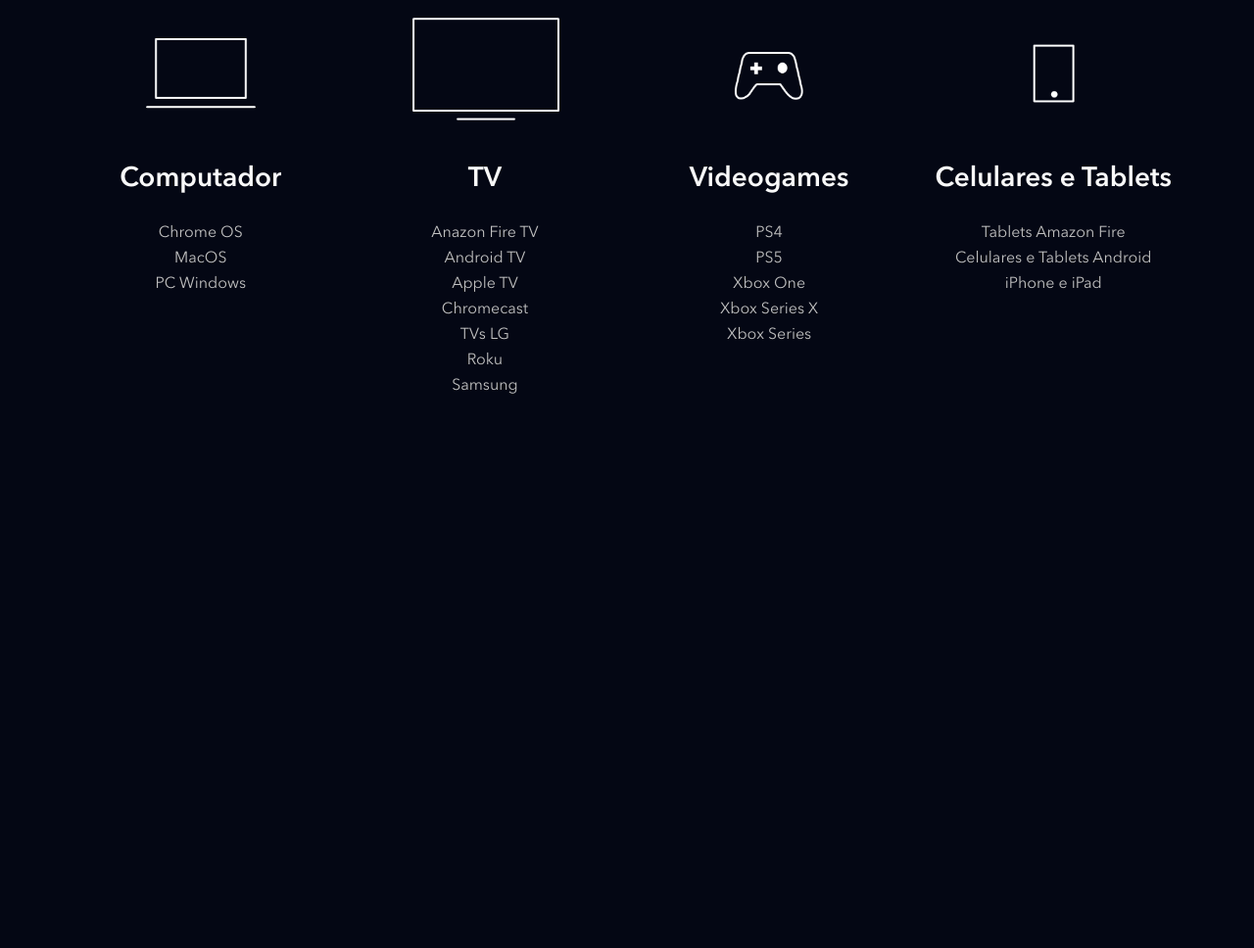
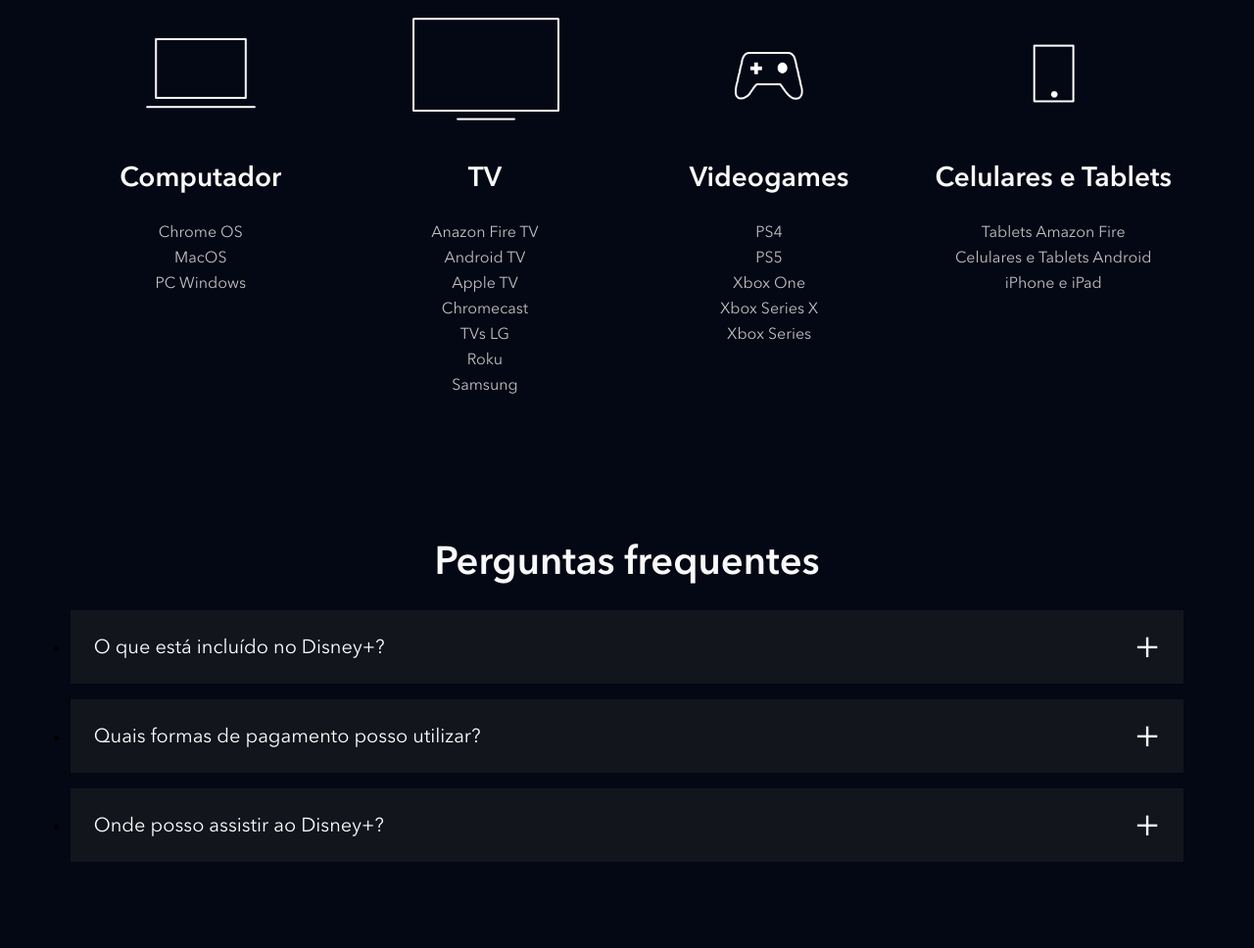
Before and after one commit to david-pr0/Clone_disneyplus, a plain HTML site: page index.html in a window 1280 px wide. Shown: the part 3913-4881 px from the top of the page at 98% size. Before the commit the page ends 4390 px from the top, so only its background shows below. Drawn offline with nearby package versions, Linux system fonts and the light colour scheme; files that its build step writes are made by us from their sources; files whose address does not match are found by name.

Commit message:
Criando o faq

```diff
--- a/index.html
+++ b/index.html
@@ -223,6 +223,48 @@
             </li>
         </ul>
     </section>
+    <section class="faq">
+        <h2 class="title">
+            Perguntas frequentes
+        </h2>
+        <ul class="faq__questions">
+            <li class="faq__questions__item">
+                <div class="faq__questions__item__question" data-faq-question>
+                    O que está incluído no Disney+?
+                </div>
+                <div class="faq__questions__item__answer text--big">
+                    <span>O Disney+ oferece:</span>
+                    <ul>
+                        <li>Experiência premium sem intervalos comerciais.</li>
+                        <li>As melhores histórias da Disney, Pixar, Marvel, Star Wars e National Geographic, tudo em um só lugar.</li>
+                        <li>Groupwatch: assista junto com amigos ou familiares, mesmo separados.</li>
+                        <li>Downloads ilimitados em até 10 dispositivos compatíveis.</li>
+                        <li>Mais de 300 títulos 4K UHD e HDR.</li>
+                        <li>A possibilidade de assistir em até 4 dispositivos compatíveis simultaneamente sem custo adicional.</li>
+                        <li>IMAX Enhanced: disponível para alguns títulos da Marvel em dispositivos compatíveis com o Disney+.</li>
+                    </ul>
+                </div>
+            </li>
+            <li class="faq__questions__item">
+                <div class="faq__questions__item__question" data-faq-question>
+                    Quais formas de pagamento posso utilizar?
+                </div>
+                <div class="faq__questions__item__answer text--big">
+                    <span>Você pode utilizar: cartão de débito, cartão de crédito, PayPal, Mercado Pago, e também empresas parceiras como Google Play Store, App Store da Apple, Mercado Livre e provedores locais de TV, telefonia e internet.</span>
+                </div>
+            </li>
+            <li class="faq__questions__item">
+                <div class="faq__questions__item__question" data-faq-question>
+                    Onde posso assistir ao Disney+?
+                </div>
+                <div class="faq__questions__item__answer text--big">
+                    <span>
+                        O aplicativo do Disney+ está disponível em dispositivos móveis, navegadores, videogames, decodificadores e smart TVs. Confira a <a href="#">lista completa de dispositivos na Central de Ajuda.</a>
+                    </span>
+                </div>
+            </li>
+        </ul>
+    </section>
     <script src="./src/main.js"></script>
 </body>
 </html>
--- a/src/main.js
+++ b/src/main.js
@@ -1,5 +1,10 @@
 document.addEventListener('DOMContentLoaded', function(){
     const buttons = document.querySelectorAll('[data-tab-button]');
+    const questions = document.querySelectorAll('[data-faq-question]');
+
+    for (let i = 0; i < questions.length; i++) {
+        questions[i].addEventListener('click', abreOuFechaResposta)
+    }
 
     for (let i = 0; i < buttons.length; i++) {
         buttons[i].addEventListener('click', function (botao) {
@@ -12,6 +17,13 @@
         })
     }
 })
+
+function abreOuFechaResposta(elemento) {
+    const classe = 'faq__questions__item--is-open';
+    const elementoPai = elemento.target.parentNode;
+    console.log(elementoPai);
+    elementoPai.classList.toggle(classe);
+}
 
 function removeBotaoAtivo() {
     const buttons = document.querySelectorAll('[data-tab-button]');
--- /dev/null
+++ b/src/styles/_faq.scss
@@ -0,0 +1,64 @@
+@use 'variaveis';
+
+.faq {
+    padding: 5.6vw;
+
+    h2 {
+        text-align: center;
+        margin-bottom: 24px;
+    }
+
+    &__questions {
+        &__item {
+            margin-bottom: 16px;
+
+            background-color: #13151d;
+
+            &__question {
+                color: #fff;
+                font-size: 20px;
+                padding: 24px;
+                display: block;
+                cursor: pointer;
+                position: relative;
+
+                &::after {
+                    content: '+';
+                    position: absolute;
+                    top: 0;
+                    right: 24px;
+                    height: 100%;
+                    display: flex;
+                    align-items: center;
+                    font-size: 40px;
+                }
+            }
+
+            &__answer {
+                height: 0;
+                overflow: hidden;
+                padding: 0 24px;
+                transition: height, 0.5s ease;
+
+                ul {
+                    padding-left: 24px;
+                }
+
+                a {
+                    color: variaveis.$corTextoSecundario;
+                }
+            }
+
+            &--is-open {
+                .faq__questions__item__question::after {
+                    content: '-';
+                }
+                .faq__questions__item__answer {
+                    padding-bottom: 24px;
+                    height: auto;
+                    transition: height, 0.5s ease;
+                }
+            }
+        }
+    }
+}
--- a/src/styles/main.scss
+++ b/src/styles/main.scss
@@ -3,6 +3,7 @@
 @use 'shows';
 @use 'plans';
 @use 'available-devices';
+@use 'faq';
 
 @font-face {
     font-family: Avenir;
```
